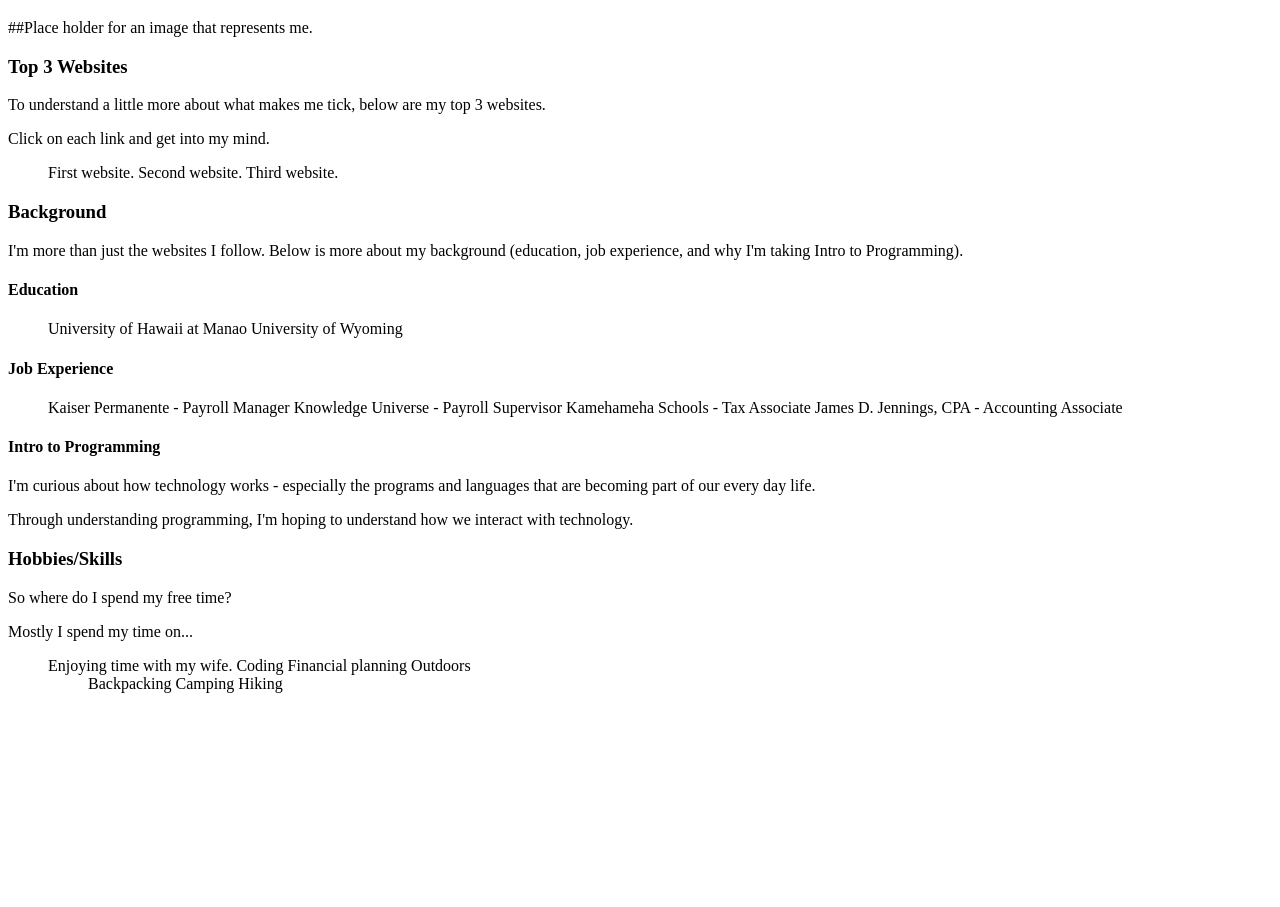
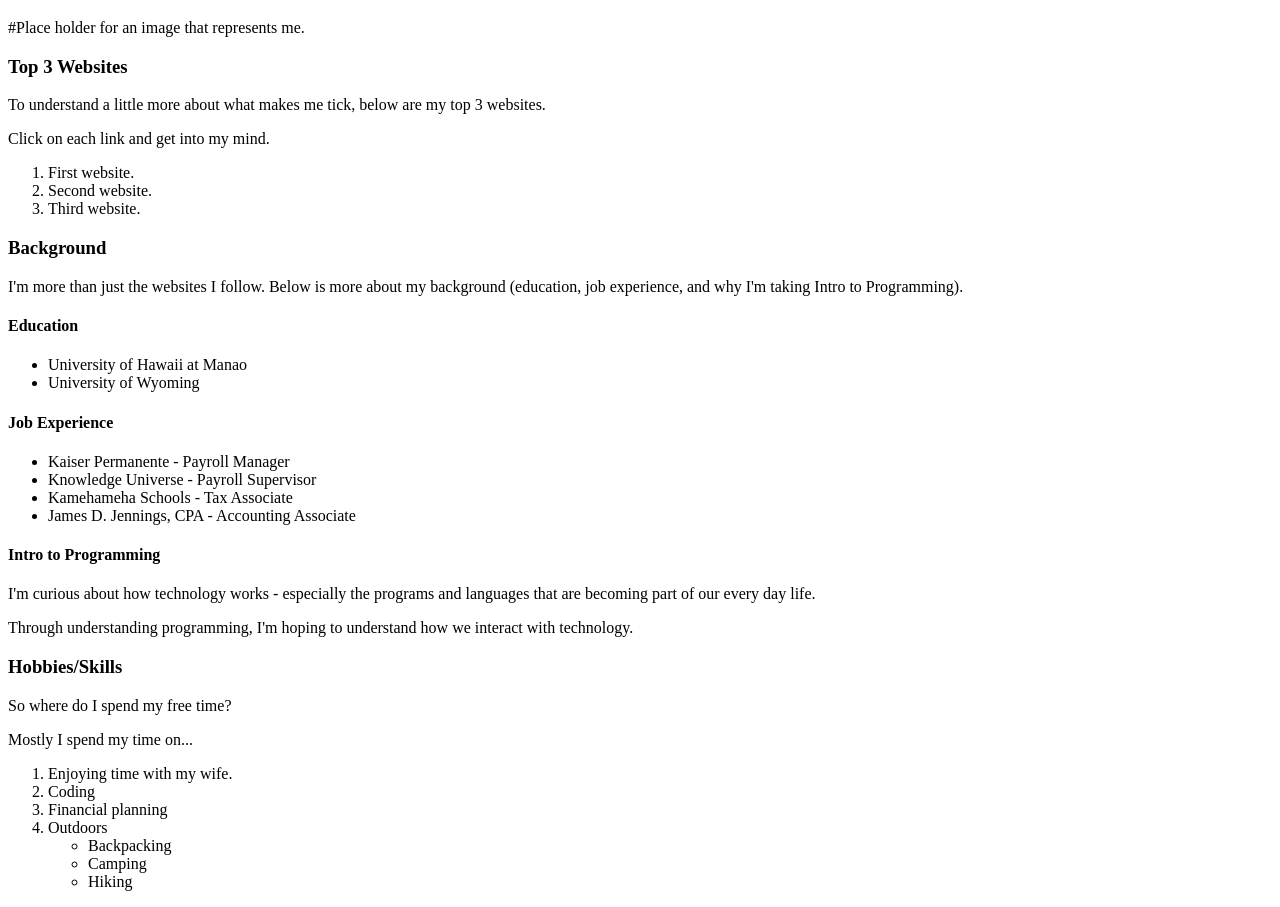
Before and after one commit to quinnoaks/first_code_review, a plain HTML site: page index.html in a window 1280 px wide. Shown: the part 61-968 px from the top of the page. Before the commit the page ends 800 px from the top, so only its background shows below. Drawn offline with Linux system fonts and the light colour scheme.

Commit message:
Fix li tags.

```diff
--- a/index.html
+++ b/index.html
@@ -7,16 +7,16 @@
   <body>
     <h1>Quinn Oaks - About Me</h1>
 
-    ##Place holder for an image that represents me.
+    #Place holder for an image that represents me.
 
     <h3>Top 3 Websites</h3>
     <p>To understand a little more about what makes me tick, below are my top 3 websites.</p>
     <p>Click on each link and get into my mind.</p>
 
     <ol>
-      <ls>First website.</ls>
-      <ls>Second website.</ls>
-      <ls>Third website.</ls>
+      <li>First website.</li>
+      <li>Second website.</li>
+      <li>Third website.</li>
     </ol>
 
     <h3>Background</h3>
@@ -24,16 +24,16 @@
 
     <h4>Education</h4>
     <ul>
-      <ls>University of Hawaii at Manao</ls>
-      <ls>University of Wyoming</ls>
+      <li>University of Hawaii at Manao</li>
+      <li>University of Wyoming</li>
     </ul>
 
     <h4>Job Experience</h4>
     <ul>
-      <ls>Kaiser Permanente - Payroll Manager</ls>
-      <ls>Knowledge Universe - Payroll Supervisor</ls>
-      <ls>Kamehameha Schools - Tax Associate</ls>
-      <ls>James D. Jennings, CPA - Accounting Associate</ls>
+      <li>Kaiser Permanente - Payroll Manager</li>
+      <li>Knowledge Universe - Payroll Supervisor</li>
+      <li>Kamehameha Schools - Tax Associate</li>
+      <li>James D. Jennings, CPA - Accounting Associate</li>
     </ul>
 
     <h4>Intro to Programming</h4>
@@ -44,16 +44,16 @@
     <p>So where do I spend my free time?</p>
     <p>Mostly I spend my time on...</p>
     <ol>
-      <ls>Enjoying time with my wife.</ls>
-      <ls>Coding</ls>
-      <ls>Financial planning</ls>
-      <ls>Outdoors
+      <li>Enjoying time with my wife.</li>
+      <li>Coding</li>
+      <li>Financial planning</li>
+      <li>Outdoors
         <ul>
-          <ls>Backpacking</ls>
-          <ls>Camping</ls>
-          <ls>Hiking</ls>
+          <li>Backpacking</li>
+          <li>Camping</li>
+          <li>Hiking</li>
         </ul>
-      </ls>
+      </li>
     </ol>
   </body>
 </html>
```
